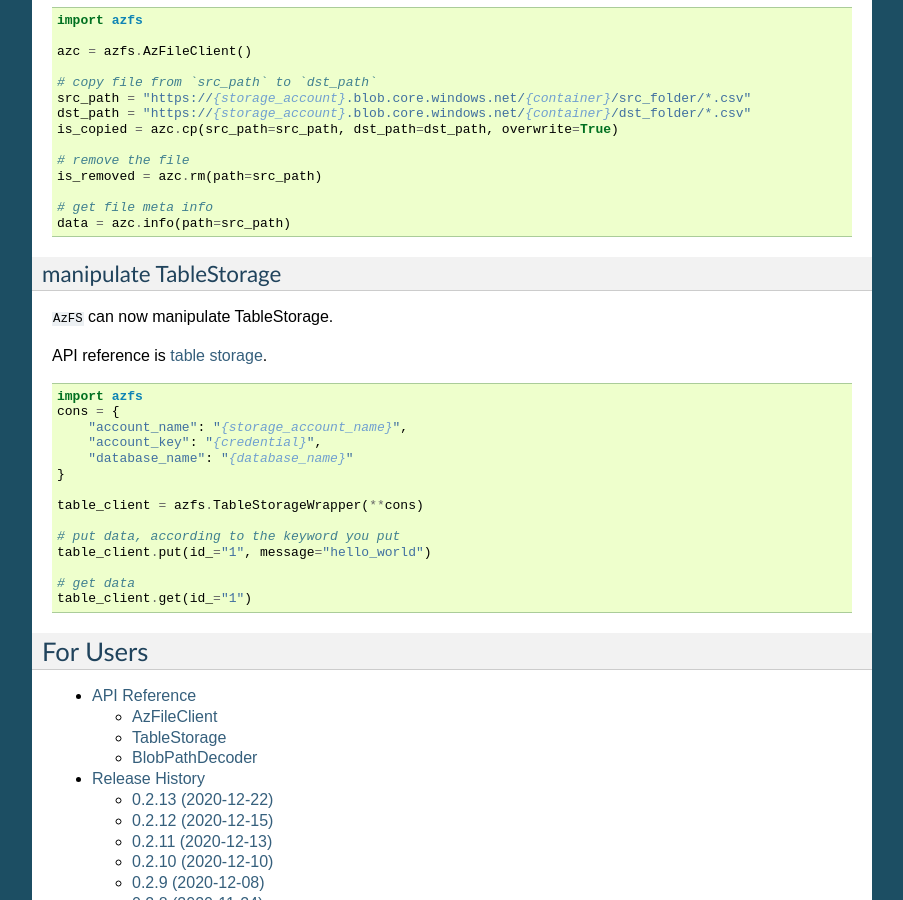
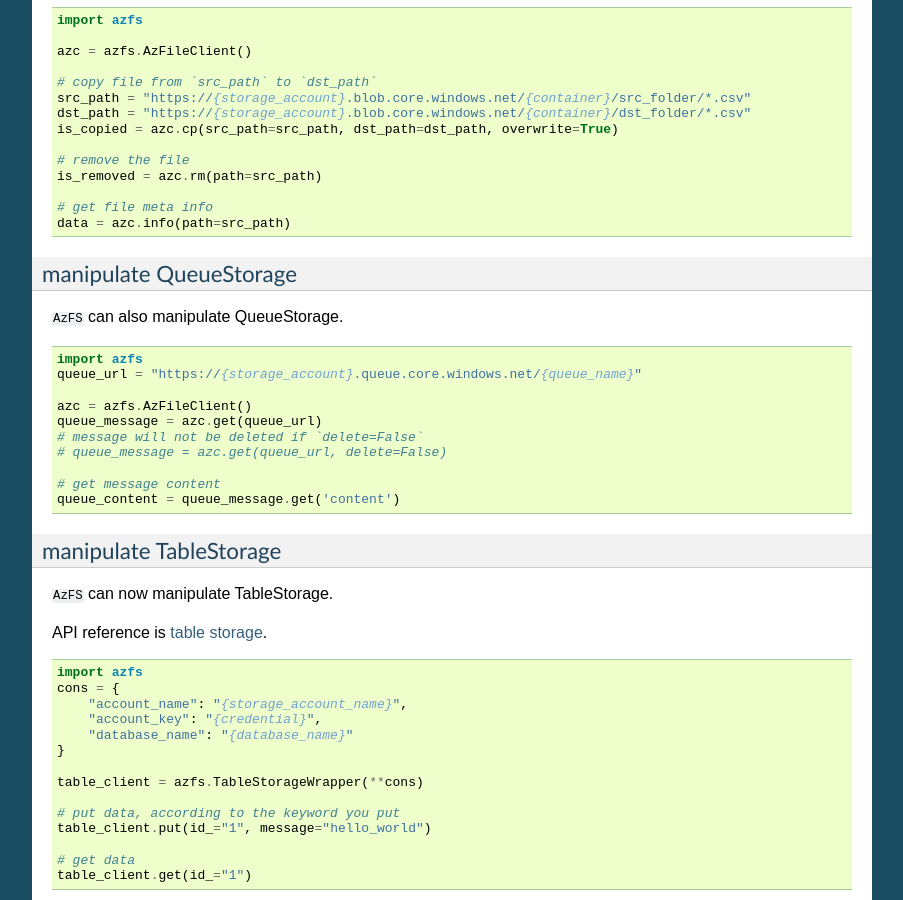
Before and after one commit to arpitjain799/azfs, a Sphinx documentation site: the page built from docs/index.rst, in a window 1280 px wide and 900 px high, scrolled down 3020 px. Shown: the whole window, without its empty margins (198-1101 px from the left). Built offline with Sphinx 7.4.7, drawn with Linux system fonts in a browser that asks for light colours; some of the changed text lies outside the part shown.

Commit message:
#135 docs: add sphinx document

```diff
--- a/docs/index.rst
+++ b/docs/index.rst
@@ -237,6 +237,25 @@
    data = azc.info(path=src_path)
 
 
+manipulate QueueStorage
+=======================
+
+``AzFS`` can also manipulate QueueStorage.
+
+.. code-block:: python
+
+   import azfs
+   queue_url = "https://{storage_account}.queue.core.windows.net/{queue_name}"
+
+   azc = azfs.AzFileClient()
+   queue_message = azc.get(queue_url)
+   # message will not be deleted if `delete=False`
+   # queue_message = azc.get(queue_url, delete=False)
+
+   # get message content
+   queue_content = queue_message.get('content')
+
+
 manipulate TableStorage
 =======================
 
```
